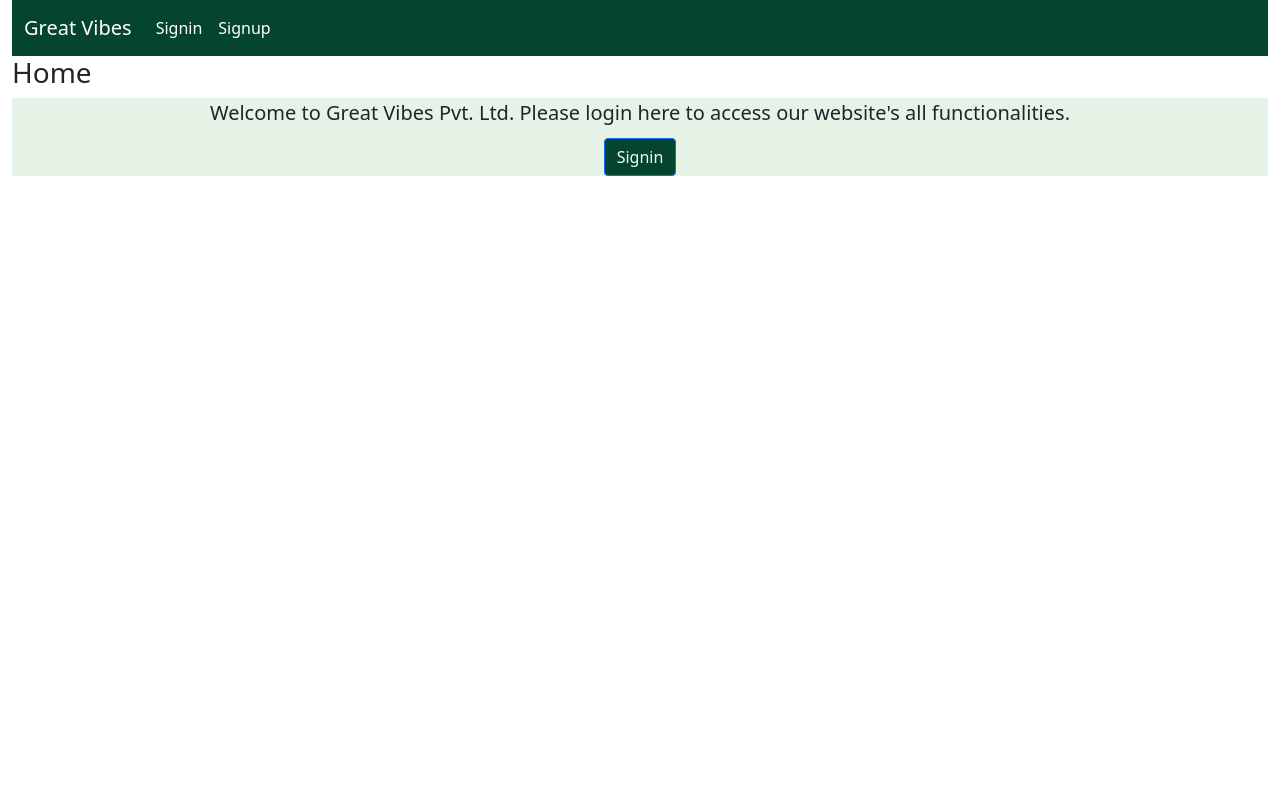
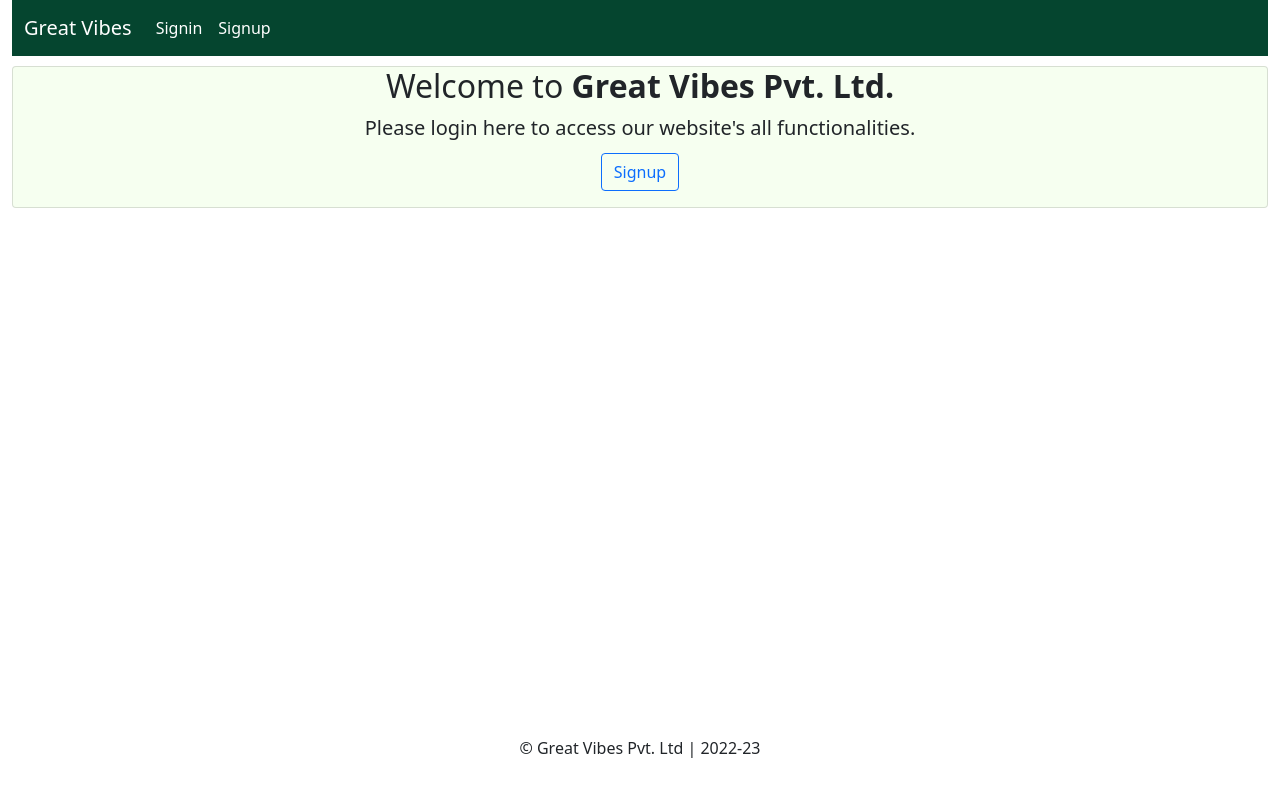
Before and after one commit to Bucephalus-lgtm/great-vibes, a Node server app: page /api in a window 1280 px wide. Run offline with Node 20, Linux system fonts and the light colour scheme; some libraries are stand-ins or nearby versions.

Commit message:
home page design updated

```diff
--- a/views/home.ejs
+++ b/views/home.ejs
@@ -1,13 +1,13 @@
 <%- include('./layouts/header') %>
 
-    <h3>Home</h3>
-    <p class="lead text-center" style="background-color: rgb(232, 243, 232)">
-        Welcome to Great Vibes Pvt. Ltd.
-        Please login here to access our website's all functionalities.
-        <br>
-        <a style="margin-top: 10px; color: aliceblue; background-color: #05452f;" class="btn btn-outline-primary" href="http://localhost:8000/api/signin">
-            Signin
-        </a>
-    </p>
+    <div  style="margin-top: 10px; background-color: rgb(246, 255, 240);" class="text-center card">
+        <h2>Welcome to <b>Great Vibes Pvt. Ltd.</b></h2>
+        <p class="lead">
+            Please login here to access our website's all functionalities.
+            <br>
+            <a style="margin-top: 10px;" class="btn btn-outline-primary"
+                href="http://localhost:8000/api/signup">Signup</a>
+        </p>
+    </div>
 
     <%- include('./layouts/footer') %>
--- a/views/layouts/footer.ejs
+++ b/views/layouts/footer.ejs
@@ -1,4 +1,13 @@
 </div>
 </body>
 
+
+<footer class="text-center" style="position: absolute;
+width: 100%;
+height: auto;
+bottom: 40px;
+left: 0;">
+    &copy; <em id="date"></em>Great Vibes Pvt. Ltd | 2022-23
+</footer>
+
 </html>
--- a/views/layouts/header.ejs
+++ b/views/layouts/header.ejs
@@ -1,5 +1,6 @@
 <!DOCTYPE html>
 <html lang="en">
+
 
 <head>
     <meta charset="UTF-8">
```
Also changed, not shown: views/signin.ejs (+10 -2 lines), views/signup.ejs (+11 -1 lines), public/images/image1.jpg (added).
